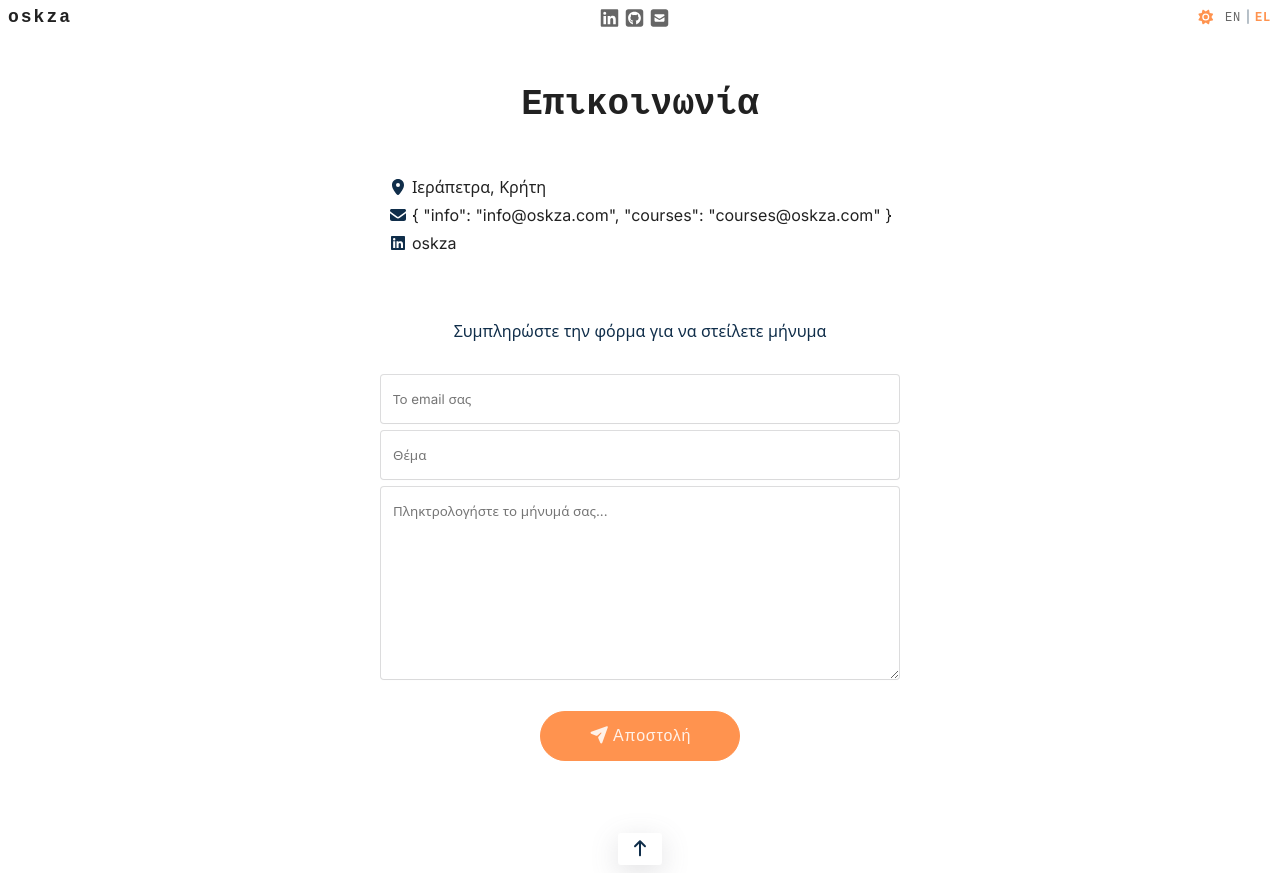
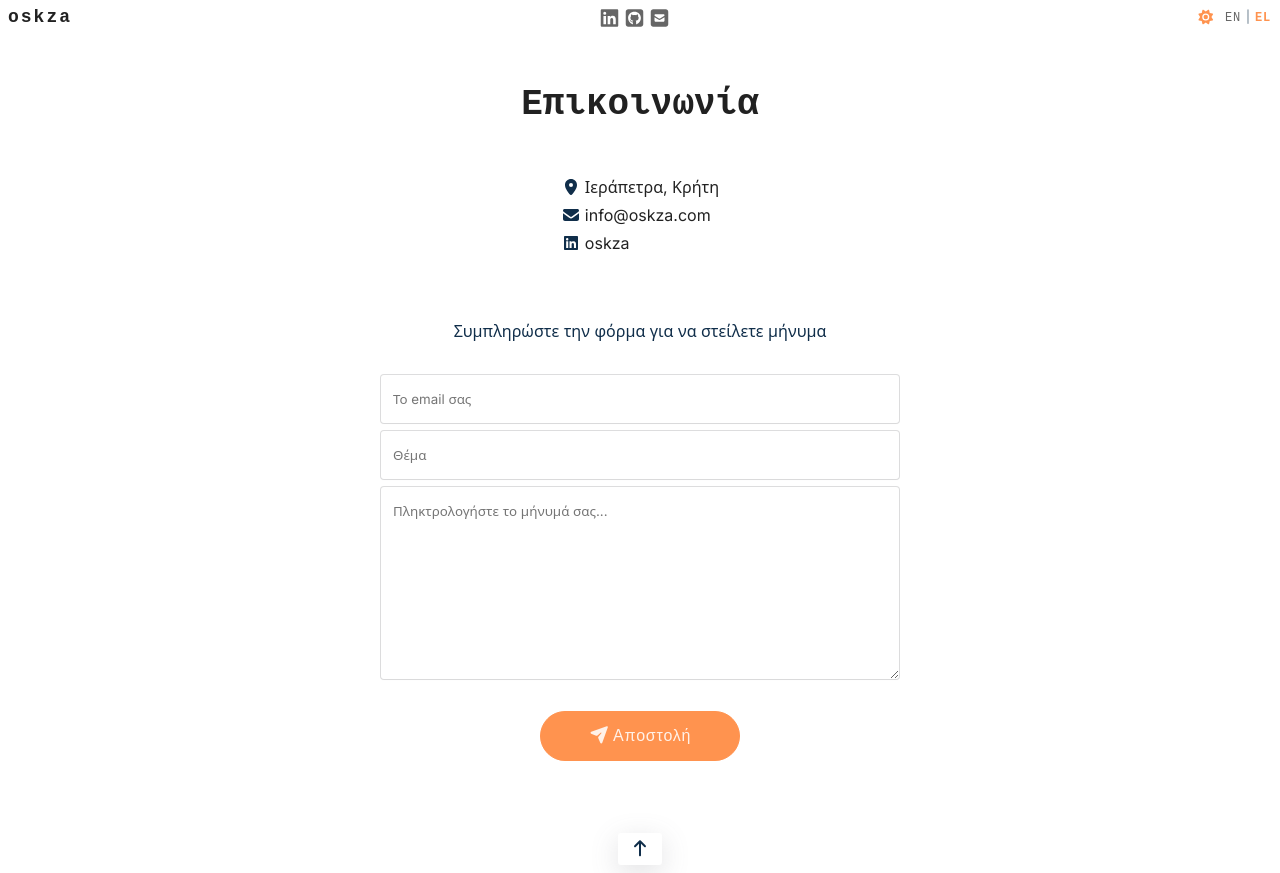
Before and after one commit to oskza/oskza-web, a Vue app: page /contact in a window 1280 px wide. Built offline with nearby package versions, Linux system fonts and the light colour scheme; a web font is replaced by a local one.

Commit message:
Fixed the email in ContactInfoList component

```diff
--- a/src/pages/ContactPage/ContactInfoList.vue
+++ b/src/pages/ContactPage/ContactInfoList.vue
@@ -7,9 +7,9 @@
     </a>
   </li>
   <li>
-    <a :href="`mailto:${ profile.email }`">
+    <a :href="`mailto:${ profile.email.info }`">
       <font-awesome-icon class="icon" icon="fa-solid fa-envelope" />
-      <span class="text">{{ profile.email }}</span>
+      <span class="text">{{ profile.email.info }}</span>
     </a>
   </li>
   <li>
```
